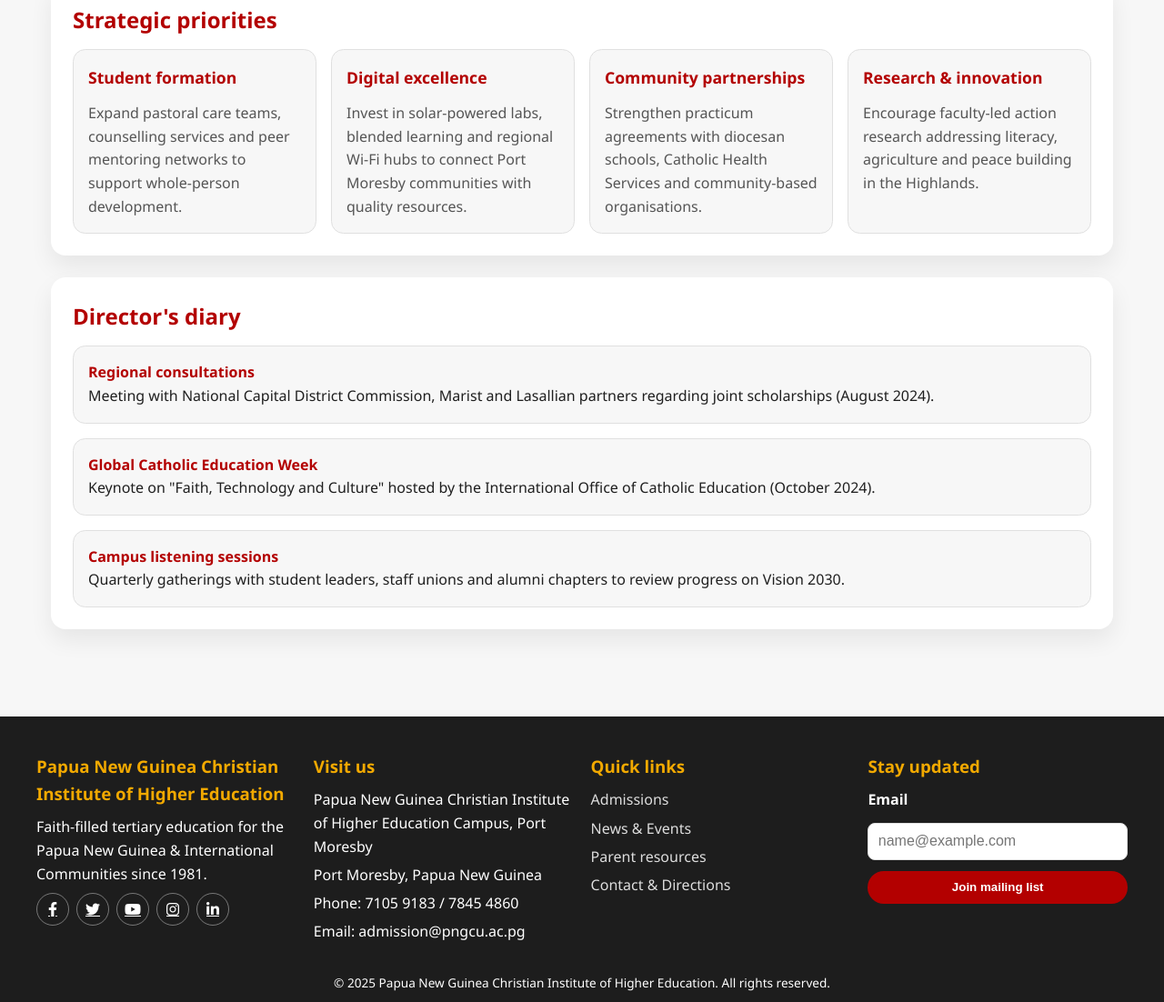
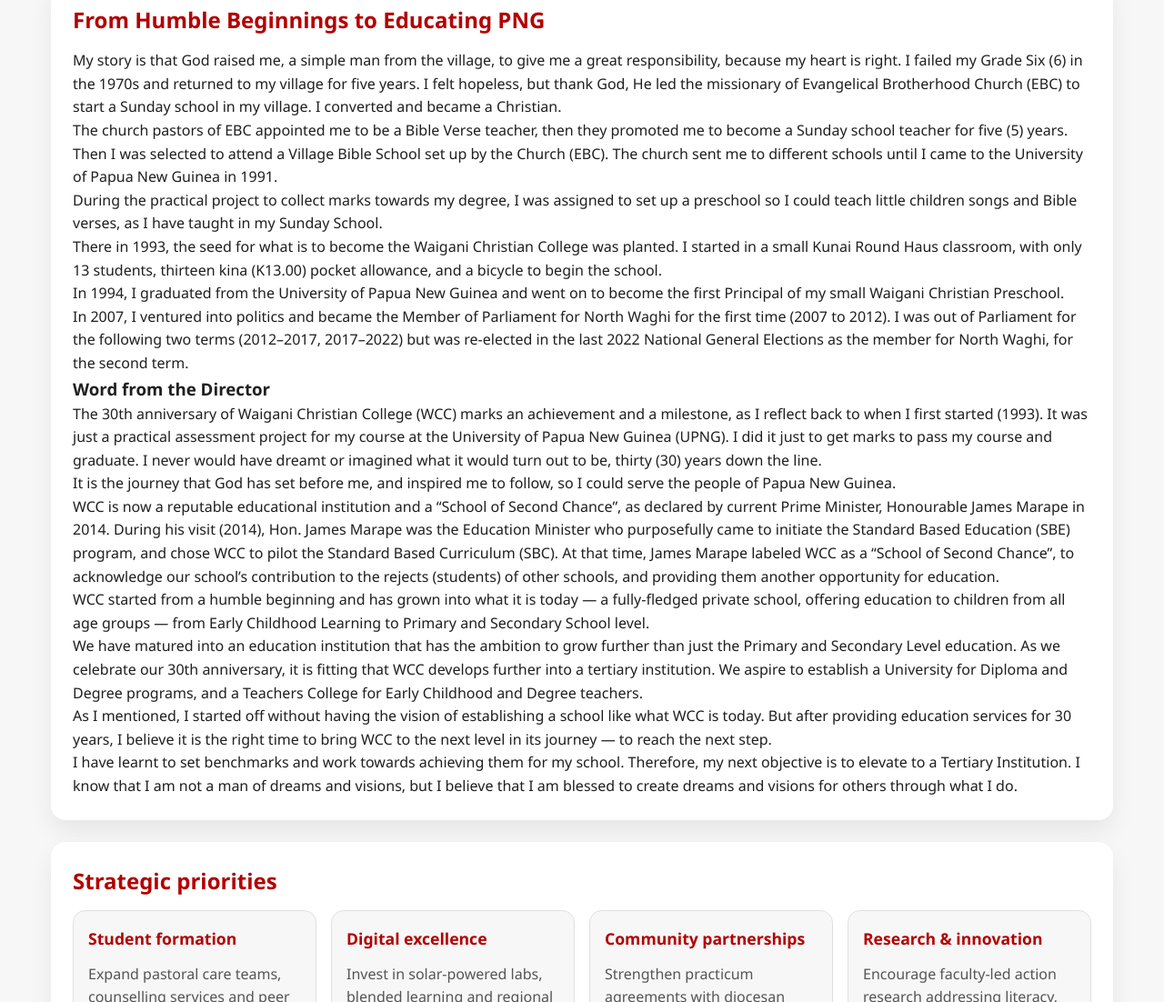
Before and after one commit to my43code/58, a plain HTML site: page director.html in a window 1280 px wide. Shown: the part 899-2001 px from the top of the page at 91% size. Drawn offline with Linux system fonts and the light colour scheme.

Commit message:
Add Director's Message narrative

```diff
--- a/director.html
+++ b/director.html
@@ -83,6 +83,25 @@
                 </div>
                 <iframe src="https://www.youtube.com/embed/JyG_OM7MmV8" title="Director's welcome" allowfullscreen></iframe>
             </div>
+        </section>
+
+        <section class="content-section">
+            <h2 class="section-title">From Humble Beginnings to Educating PNG</h2>
+            <p>My story is that God raised me, a simple man from the village, to give me a great responsibility, because my heart is right. I failed my Grade Six (6) in the 1970s and returned to my village for five years. I felt hopeless, but thank God, He led the missionary of Evangelical Brotherhood Church (EBC) to start a Sunday school in my village. I converted and became a Christian.</p>
+            <p>The church pastors of EBC appointed me to be a Bible Verse teacher, then they promoted me to become a Sunday school teacher for five (5) years.</p>
+            <p>Then I was selected to attend a Village Bible School set up by the Church (EBC). The church sent me to different schools until I came to the University of Papua New Guinea in 1991.</p>
+            <p>During the practical project to collect marks towards my degree, I was assigned to set up a preschool so I could teach little children songs and Bible verses, as I have taught in my Sunday School.</p>
+            <p>There in 1993, the seed for what is to become the Waigani Christian College was planted. I started in a small Kunai Round Haus classroom, with only 13 students, thirteen kina (K13.00) pocket allowance, and a bicycle to begin the school.</p>
+            <p>In 1994, I graduated from the University of Papua New Guinea and went on to become the first Principal of my small Waigani Christian Preschool.</p>
+            <p>In 2007, I ventured into politics and became the Member of Parliament for North Waghi for the first time (2007 to 2012). I was out of Parliament for the following two terms (2012–2017, 2017–2022) but was re-elected in the last 2022 National General Elections as the member for North Waghi, for the second term.</p>
+            <h3>Word from the Director</h3>
+            <p>The 30th anniversary of Waigani Christian College (WCC) marks an achievement and a milestone, as I reflect back to when I first started (1993). It was just a practical assessment project for my course at the University of Papua New Guinea (UPNG). I did it just to get marks to pass my course and graduate. I never would have dreamt or imagined what it would turn out to be, thirty (30) years down the line.</p>
+            <p>It is the journey that God has set before me, and inspired me to follow, so I could serve the people of Papua New Guinea.</p>
+            <p>WCC is now a reputable educational institution and a “School of Second Chance”, as declared by current Prime Minister, Honourable James Marape in 2014. During his visit (2014), Hon. James Marape was the Education Minister who purposefully came to initiate the Standard Based Education (SBE) program, and chose WCC to pilot the Standard Based Curriculum (SBC). At that time, James Marape labeled WCC as a “School of Second Chance”, to acknowledge our school’s contribution to the rejects (students) of other schools, and providing them another opportunity for education.</p>
+            <p>WCC started from a humble beginning and has grown into what it is today — a fully-fledged private school, offering education to children from all age groups — from Early Childhood Learning to Primary and Secondary School level.</p>
+            <p>We have matured into an education institution that has the ambition to grow further than just the Primary and Secondary Level education. As we celebrate our 30th anniversary, it is fitting that WCC develops further into a tertiary institution. We aspire to establish a University for Diploma and Degree programs, and a Teachers College for Early Childhood and Degree teachers.</p>
+            <p>As I mentioned, I started off without having the vision of establishing a school like what WCC is today. But after providing education services for 30 years, I believe it is the right time to bring WCC to the next level in its journey — to reach the next step.</p>
+            <p>I have learnt to set benchmarks and work towards achieving them for my school. Therefore, my next objective is to elevate to a Tertiary Institution. I know that I am not a man of dreams and visions, but I believe that I am blessed to create dreams and visions for others through what I do.</p>
         </section>
 
         <section class="content-section">
```
